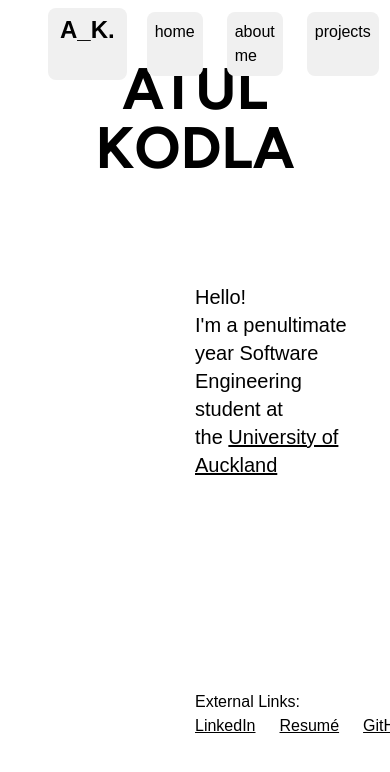
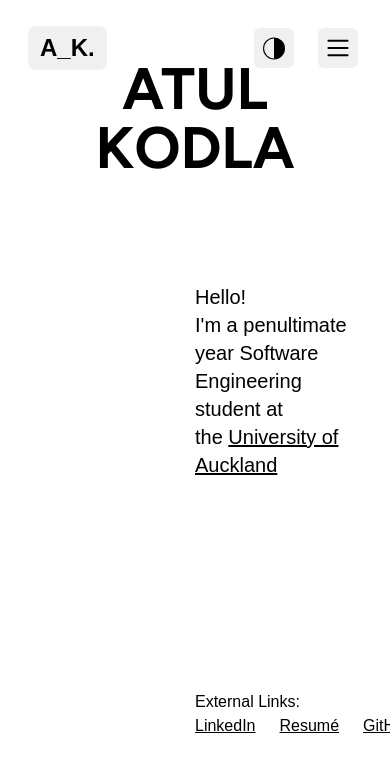
Before and after one commit to itsatulbox/personal-website, a Next.js app: page / in a window 390 px wide. Shown: the top 772 px of the page. Built offline with nearby package versions, Linux system fonts and the light colour scheme; a web font is replaced by a local one.

Commit message:
feat: created a responsive navbar

```diff
--- a/src/components/common/NavBar.tsx
+++ b/src/components/common/NavBar.tsx
@@ -7,45 +7,49 @@ import { useEffect, useState } from "react";
 export default function NavBar() {
   const [mounted, setMounted] = useState(false);
   const { setTheme, resolvedTheme } = useTheme();
+  const [menuVisible, setMenuVisible] = useState(false);
 
   useEffect(() => setMounted(true), []);
 
   if (!mounted) return null;
 
   return (
-    <div className="fixed flex flex-row w-full justify-between z-10 px-10">
+    <>
+      <nav className="flex items-center fixed w-full justify-between z-10 px-5 lg:px-8 xl:px-[8%] py-4">
         <Link
           href="/"
           className="bg-offShade text-[1.5rem] font-extrabold py-1 px-3 m-2 rounded-lg"
         >
           A_K.
         </Link>
-      <div className="flex flex-row justify-evenly">
-        <Link href="/" className="bg-offShade text-[1rem] p-2 m-3 rounded-lg">
+        <ul className="hidden md:flex gap-6 lg:gap-8 justify-evenly">
+          <li>
+            <Link href="/" className="bg-offShade p-2 m-3 rounded-lg">
               home
             </Link>
-        <Link
-          href="/about"
-          className="bg-offShade text-[1rem] p-2 m-3 rounded-lg"
-        >
+          </li>
+          <li>
+            <Link href="/about" className="bg-offShade p-2 m-3 rounded-lg">
               about me
             </Link>
-        <Link
-          href="/projects"
-          className="bg-offShade text-[1rem] p-2 m-3 rounded-lg"
-        >
+          </li>
+          <li>
+            <Link href="/projects" className="bg-offShade p-2 m-3 rounded-lg">
               projects
             </Link>
-        <Link
-          href="/leetcode"
-          className="bg-offShade text-[1rem] p-2 m-3 rounded-lg"
-        >
+          </li>
+          <li>
+            <Link href="/leetcode" className="bg-offShade p-2 m-3 rounded-lg">
               leetcode
             </Link>
-      </div>
+          </li>
+        </ul>
+        <div className="flex">
           <button
-        onClick={() => setTheme(resolvedTheme === "dark" ? "light" : "dark")}
-        className="bg-offShade p-2 m-3 rounded-md flex"
+            onClick={() =>
+              setTheme(resolvedTheme === "dark" ? "light" : "dark")
+            }
+            className="bg-offShade p-2 m-3 rounded-md"
           >
             <svg
               xmlns="http://www.w3.org/2000/svg"
@@ -59,6 +63,77 @@ export default function NavBar() {
               <path d="M6.19258 284.83128 A5.81474 5.81474 0 0 0 0.5352 290.65599 A5.81482 5.81482 0 1 0 12.16485 290.65599 A5.81474 5.81474 0 0 0 6.19258 284.83128 Z M6.35004 285.36998 V295.94199 A5.28621 5.28621 0 0 1 6.35004 285.36998 Z" />
             </svg>
           </button>
+          <button
+            onClick={() => setMenuVisible(true)}
+            className="flex md:hidden bg-offShade p-2 m-3 rounded-md"
+          >
+            <svg
+              xmlns="http://www.w3.org/2000/svg"
+              viewBox="0 0 50 50"
+              fill="currentColor"
+              width="24"
+              height="24"
+            >
+              <path d="M 5 8 A 2.0002 2.0002 0 1 0 5 12 L 45 12 A 2.0002 2.0002 0 1 0 45 8 L 5 8 z M 5 23 A 2.0002 2.0002 0 1 0 5 27 L 45 27 A 2.0002 2.0002 0 1 0 45 23 L 5 23 z M 5 38 A 2.0002 2.0002 0 1 0 5 42 L 45 42 A 2.0002 2.0002 0 1 0 45 38 L 5 38 z" />
+            </svg>
+          </button>
+          {menuVisible && (
+            <div>
+              <ul className="flex md:hidden flex-col gap-4 py-20 px-4 fixed right-0 top-0 bottom-0 w-40 z-10 bg-offShade transition duration-100">
+                <div
+                  onClick={() => setMenuVisible(false)}
+                  className="fixed right-6 top-6"
+                >
+                  <svg
+                    xmlns="http://www.w3.org/2000/svg"
+                    viewBox="0 0 50 50"
+                    width="24px"
+                    height="24px"
+                  >
+                    <path d="M 9.15625 6.3125 L 6.3125 9.15625 L 22.15625 25 L 6.21875 40.96875 L 9.03125 43.78125 L 25 27.84375 L 40.9375 43.78125 L 43.78125 40.9375 L 27.84375 25 L 43.6875 9.15625 L 40.84375 6.3125 L 25 22.15625 Z" />
+                  </svg>
                 </div>
+                <li>
+                  <Link
+                    onClick={() => setMenuVisible(false)}
+                    href="/"
+                    className="bg-offShade p-2 m-3 rounded-lg"
+                  >
+                    home
+                  </Link>
+                </li>
+                <li>
+                  <Link
+                    onClick={() => setMenuVisible(false)}
+                    href="/about"
+                    className="bg-offShade p-2 m-3 rounded-lg"
+                  >
+                    about me
+                  </Link>
+                </li>
+                <li>
+                  <Link
+                    onClick={() => setMenuVisible(false)}
+                    href="/projects"
+                    className="bg-offShade p-2 m-3 rounded-lg"
+                  >
+                    projects
+                  </Link>
+                </li>
+                <li>
+                  <Link
+                    onClick={() => setMenuVisible(false)}
+                    href="/leetcode"
+                    className="bg-offShade p-2 m-3 rounded-lg"
+                  >
+                    leetcode
+                  </Link>
+                </li>
+              </ul>
+            </div>
+          )}
+        </div>
+      </nav>
+    </>
   );
 }
```
Lines whose indentation alone changed are shown as unchanged.
